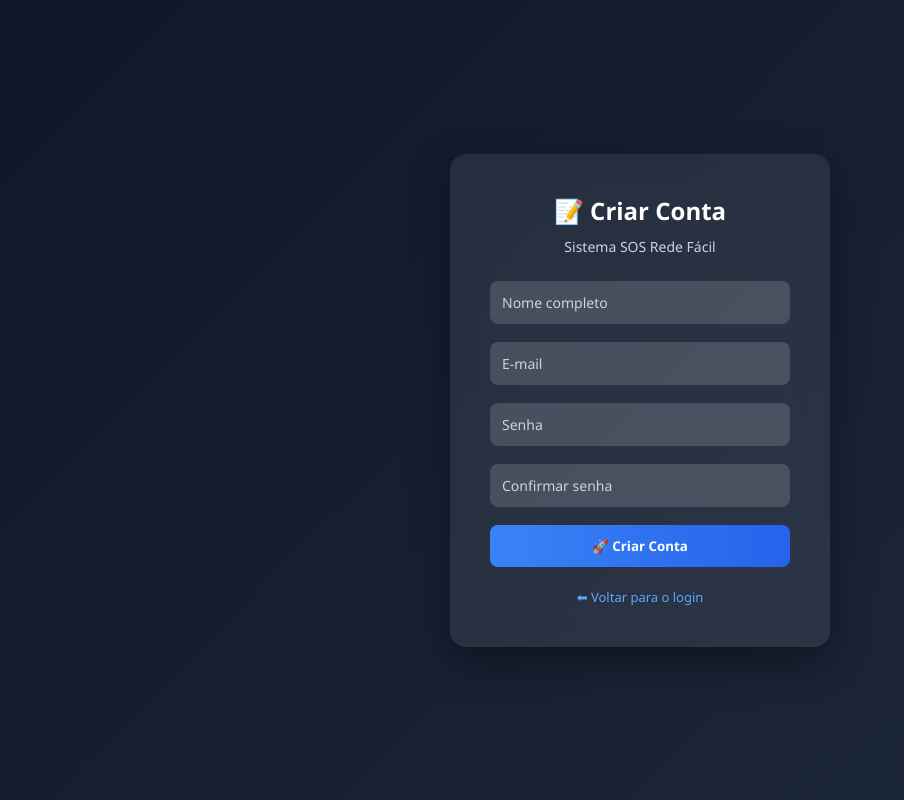
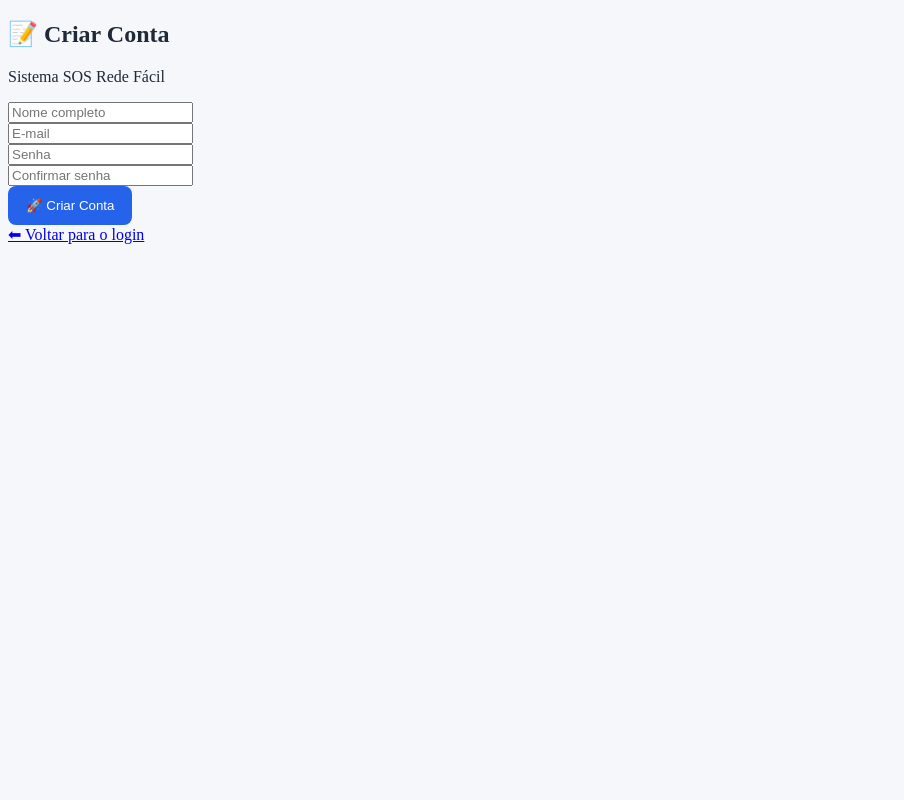
Before and after one commit to rendreson2020moreira-pixel/sos-rede-facil, a Python web app: template templates/cadastro.html in a window 1280 px wide. Shown: the whole page, without its empty margins (0-904 px from the left). Run offline with Jinja, Linux system fonts and the light colour scheme; the template is opened without the code that fills it, so the values that code supplies are empty.

Commit message:
atualição

````diff
--- a/static/style.css
+++ b/static/style.css
@@ -1,4 +1,5 @@
-/* ================= RESET ================= */
+```css
+/* RESET */
 * {
     margin: 0;
     padding: 0;
@@ -6,117 +7,13 @@
     font-family: 'Segoe UI', sans-serif;
 }
 
-/* ================= LOGIN ================= */
-
-body.login-body {
-    height: 100vh;
-    background: linear-gradient(135deg, #0f172a, #1e293b);
-    display: flex;
-    justify-content: center;
-    align-items: center;
+/* BACKGROUND */
+body {
+    background: #f5f7fb;
+    color: #1f2937;
 }
 
-.login-container {
-    width: 100%;
-    display: flex;
-    justify-content: center;
-    align-items: center;
-}
-
-.login-box {
-    background: rgba(255, 255, 255, 0.08);
-    backdrop-filter: blur(15px);
-    padding: 40px;
-    width: 380px;
-    border-radius: 16px;
-    box-shadow: 0 15px 40px rgba(0,0,0,0.4);
-    text-align: center;
-    color: #fff;
-    animation: fadeIn 0.6s ease-in-out;
-}
-
-.login-box h2 {
-    margin-bottom: 10px;
-    font-weight: 600;
-}
-
-.subtitle {
-    font-size: 14px;
-    color: #cbd5e1;
-    margin-bottom: 25px;
-}
-
-.input-group {
-    margin-bottom: 18px;
-}
-
-.input-group input {
-    width: 100%;
-    padding: 12px;
-    border-radius: 8px;
-    border: none;
-    outline: none;
-    background: rgba(255,255,255,0.15);
-    color: #fff;
-    font-size: 14px;
-    transition: 0.3s;
-}
-
-.input-group input::placeholder {
-    color: #cbd5e1;
-}
-
-.input-group input:focus {
-    background: rgba(255,255,255,0.25);
-    transform: scale(1.02);
-}
-
-.btn-login {
-    width: 100%;
-    padding: 12px;
-    border: none;
-    border-radius: 8px;
-    background: linear-gradient(90deg, #3b82f6, #2563eb);
-    color: white;
-    font-weight: 600;
-    cursor: pointer;
-    transition: 0.3s;
-}
-
-.btn-login:hover {
-    transform: translateY(-2px);
-    box-shadow: 0 8px 20px rgba(37,99,235,0.5);
-}
-
-.extra-links {
-    margin-top: 18px;
-}
-
-.extra-links a {
-    color: #60a5fa;
-    text-decoration: none;
-    font-size: 13px;
-}
-
-.extra-links a:hover {
-    text-decoration: underline;
-}
-
-.erro-msg {
-    background: rgba(255, 0, 0, 0.15);
-    padding: 10px;
-    border-radius: 8px;
-    margin-bottom: 15px;
-    font-size: 13px;
-}
-
-/* ================= DASHBOARD ================= */
-
-.dashboard-body {
-    background: #0f172a;
-    color: white;
-}
-
+/* DASHBOARD */
 .dashboard {
     display: flex;
     height: 100vh;
@@ -178,88 +72,95 @@ body.login-body {
 }
 
 .card {
-    background: #1e293b;
+    flex: 1;
+    background: white;
     padding: 25px;
     border-radius: 12px;
-    flex: 1;
-    transition: 0.3s;
-    text-decoration: none;
-    color: white;
-    display: block;
+    border: 1px solid #e5e7eb;
+    transition: 0.2s;
 }
 
 .card:hover {
-    transform: translateY(-5px);
-    background: #334155;
-    box-shadow: 0 10px 25px rgba(0,0,0,0.4);
+    box-shadow: 0 5px 20px rgba(0,0,0,0.05);
 }
 
-/* ================= ANIMAÇÃO ================= */
-
-@keyframes fadeIn {
-    from {
-        opacity: 0;
-        transform: translateY(20px);
-    }
-    to {
-        opacity: 1;
-        transform: translateY(0);
-    }
-}/* FORMULÁRIO PING */
+/* FORM */
 .ping-form {
     display: flex;
-    gap: 15px;
-    margin-bottom: 25px;
+    gap: 10px;
+    margin-bottom: 20px;
 }
 
 .ping-form input {
     flex: 1;
     padding: 12px;
     border-radius: 8px;
-    border: none;
-    background: #1e293b;
-    color: white;
+    border: 1px solid #d1d5db;
+    background: white;
 }
 
+/* BOTÃO */
+.btn-login {
+    padding: 12px 18px;
+    border: none;
+    border-radius: 8px;
+    background: #2563eb;
+    color: white;
+    cursor: pointer;
+    font-weight: 500;
+}
+
+.btn-login:hover {
+    background: #1d4ed8;
+}
+
+/* RESULTADO */
 .resultado-box {
-    margin-top: 20px;
+    background: #f9fafb;
+    border: 1px solid #e5e7eb;
     padding: 15px;
     border-radius: 10px;
-    background: #1e293b;
-    font-weight: 500;
-}/* ===== IP GRID ===== */
-
-.ip-grid {
-    display: grid;
-    grid-template-columns: repeat(auto-fit, minmax(200px, 1fr));
-    gap: 20px;
+    font-family: monospace;
+    font-size: 13px;
 }
 
-.ip-card {
-    background: #1e293b;
-    padding: 20px;
-    border-radius: 12px;
-    transition: 0.3s;
+/* STATUS */
+.online {
+    color: #16a34a;
+    font-weight: 600;
 }
 
-.ip-card:hover {
-    transform: translateY(-5px);
-    background: #334155;
+.offline {
+    color: #dc2626;
+    font-weight: 600;
 }
 
-.ip-card h4 {
-    font-size: 14px;
-    color: #9ca3af;
-    margin-bottom: 8px;
+/* TABELA */
+table {
+    width: 100%;
+    border-collapse: collapse;
+    margin-top: 20px;
+    background: white;
+    border-radius: 10px;
+    overflow: hidden;
 }
 
-.ip-card p {
-    font-size: 16px;
-    font-weight: 600;
-}/* ===== TRACEROUTE RESULTADO ===== */
+th, td {
+    padding: 14px;
+    text-align: left;
+}
 
-.resultado-box pre {
-    font-family: monospace;
+th {
+    background: #f3f4f6;
     font-size: 13px;
-    color: #cbd5e1;
+    color: #6b7280;
 }
+
+tr {
+    border-bottom: 1px solid #e5e7eb;
+}
+
+tr:hover {
+    background: #f9fafb;
+}
+```
````
Also changed, not shown: other parts of static/style.css (+16 -19 lines).
